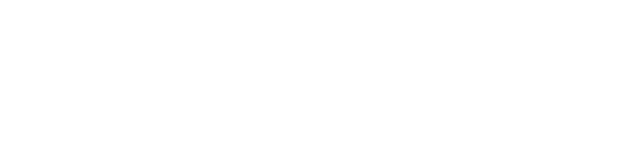
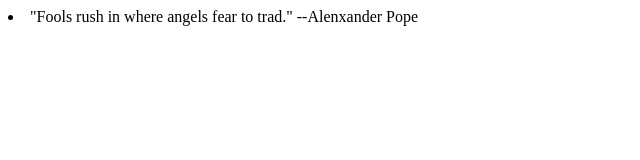
Before and after one commit to Zcapok/Gittraining, a plain HTML site: page root/webapp/index.html in a window 1280 px wide. Shown: the whole page, without its empty margins (0-640 px from the left). Drawn offline with Linux system fonts and the light colour scheme.

Commit message:
Update index.html
add quote Alexander pope

```diff
--- a/root/webapp/index.html
+++ b/root/webapp/index.html
@@ -14,4 +14,5 @@
 	</script>
 </head>
 <body class="sapUiBody" id="content"></body>
+	<li>"Fools rush in where angels fear to trad." --Alenxander Pope</li>
 </html>
```
